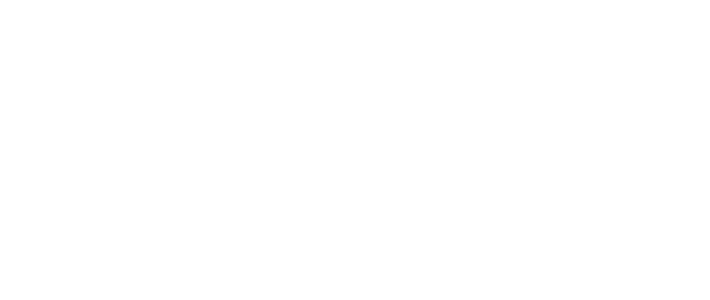
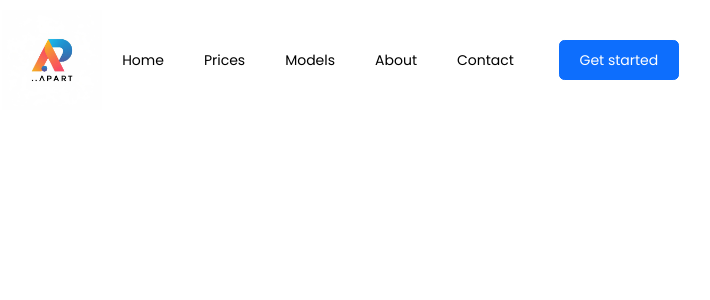
Before and after one commit to ireshdilsh/state-buisness-web, a React (Vite) app: page / in a window 1280 px wide. Shown: the top 300 px of the page, without its empty margins (287-997 px from the left). Built offline with nearby package versions, Linux system fonts and the light colour scheme.

Commit message:
complete navbar

```diff
--- a/src/components/Header.jsx
+++ b/src/components/Header.jsx
@@ -4,7 +4,21 @@
 export default function Header() {
   return (
     <div>
-
+       <nav>
+        <div className="logo">
+          <img src={logo} alt="Logo" />
+        </div>
+        <div className="nav-items">
+          <a href="">Home</a>
+          <a href="">Prices</a>
+          <a href="">Models</a>
+          <a href="">About</a>
+          <a href="">Contact</a>
+        </div>
+        <div className="button">
+        <button type="button" class="btn btn-primary">Get started</button>
+        </div>
+       </nav>
     </div>
   )
 }
--- a/src/styles/Header.css
+++ b/src/styles/Header.css
@@ -0,0 +1,43 @@
+@import url('https://fonts.googleapis.com/css2?family=Poppins:ital,wght@0,100;0,200;0,300;0,400;0,500;0,600;0,700;0,800;0,900;1,100;1,200;1,300;1,400;1,500;1,600;1,700;1,800;1,900&family=Roboto:ital,wght@0,100;0,300;0,400;0,500;0,700;0,900;1,100;1,300;1,400;1,500;1,700;1,900&display=swap');
+
+* {
+    margin: 0;
+    padding: 0;
+    box-sizing: border-box;
+    font-family: "Poppins", serif;
+    font-weight: 400;
+    font-style: normal;
+    font-size: 14px;
+}
+
+nav{
+    display: flex;
+    justify-content: center;
+    align-items: center;
+    margin-top: 10px;
+}
+
+nav img{
+    height: 100px;
+    width: 100px;
+}
+
+nav .nav-items a{
+    padding: 0 20px;
+    text-decoration: none;
+    color: #000;
+}
+
+nav .nav-items a:hover{
+    text-decoration: underline;
+    text-underline-offset: 15px;
+}
+
+nav .button{
+    padding: 0 25px;
+}
+
+nav .button button{
+    width: 120px;
+    height: 40px;
+}
```
